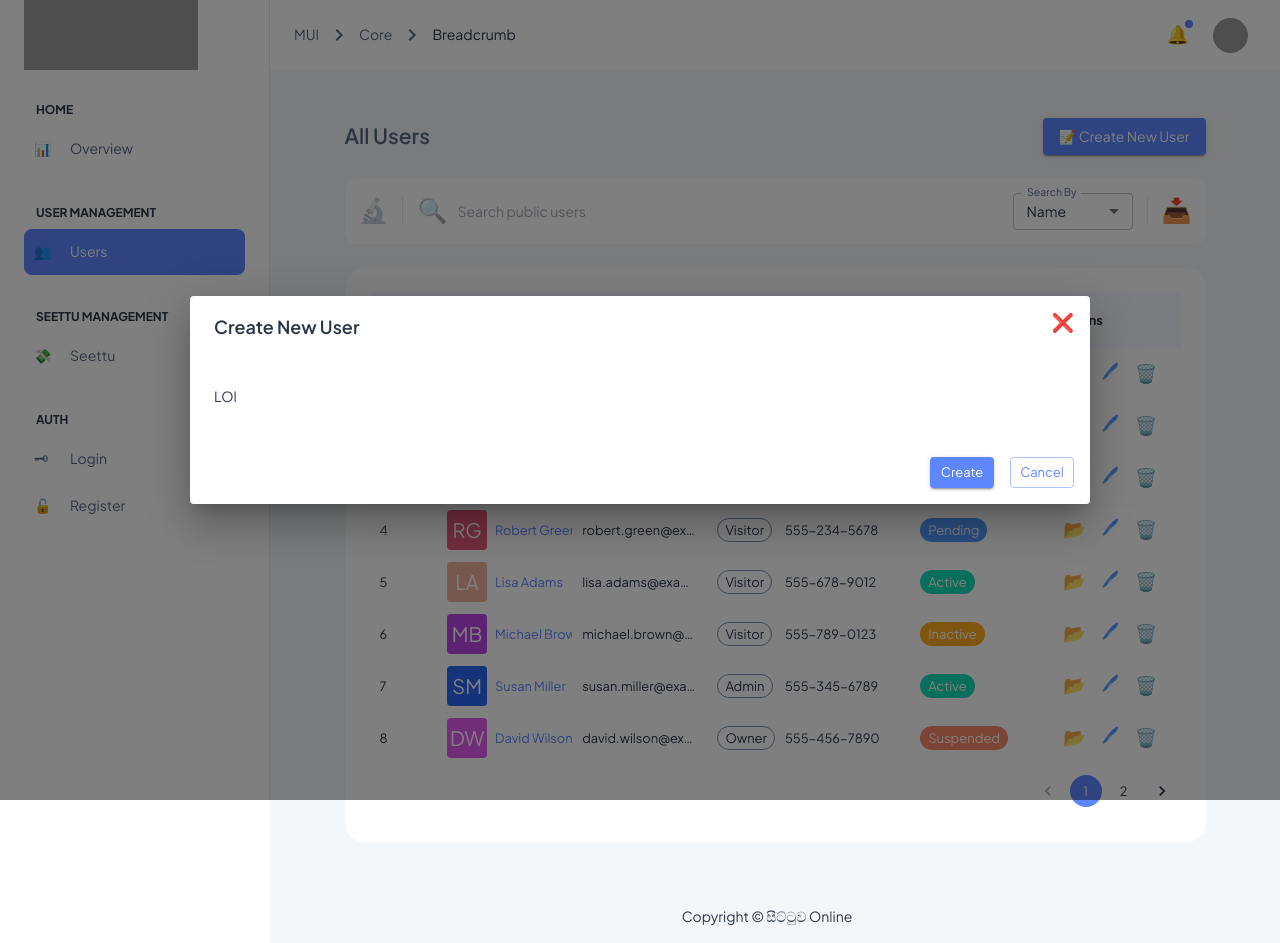
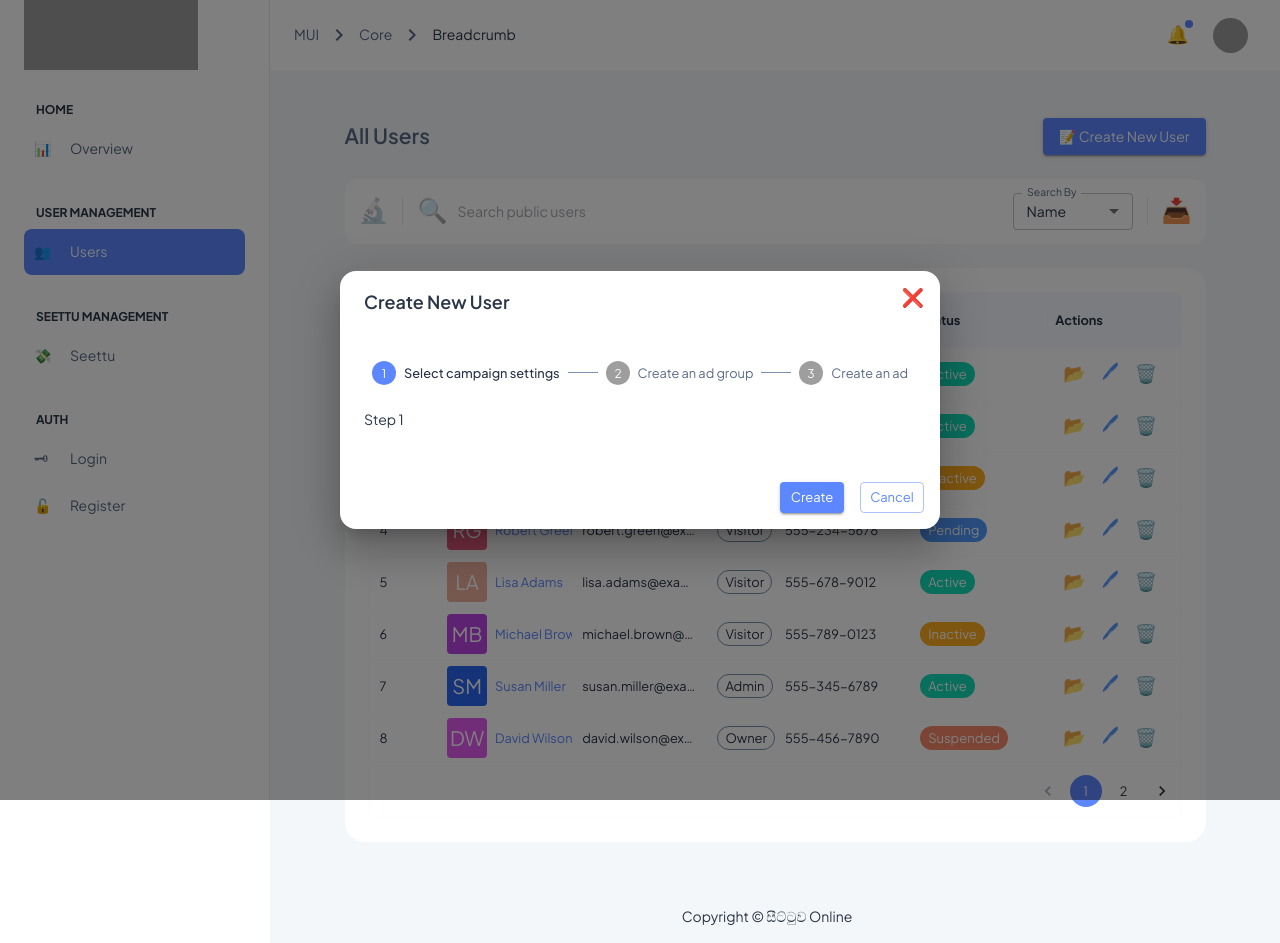
Before and after one commit to gimnathperera/seettuwa-admin, a Next.js app: page /user-management/users in a window 1280 px wide. Both pictures are taken after a click on the button "📝 Create New User". Built offline with nearby package versions, Linux system fonts and the light colour scheme; grey boxes are pictures that could not be loaded.

Commit message:
feat:add create user form

```diff
--- a/app/(dashboard)/user-management/users/page.tsx
+++ b/app/(dashboard)/user-management/users/page.tsx
@@ -16,6 +16,7 @@ import Link from 'next/link';
 import { users } from '@/data/users';
 import { UserStatus } from '@/components';
 import LetterAvatar from '@/components/shared/avatar';
+import UserCreateForm from '@/components/users/create-user-form';
 
 const Users: FC = () => {
   const gridApiRef = useGridApiRef();
@@ -195,9 +196,9 @@ const Users: FC = () => {
         onClose={handleOnUserCreateModalClose}
         onSubmit={handleOnUserCreateSubmit}
         isOpen={userCreateModalOpen}
-        maxWidth='md'
+        maxWidth='sm'
       >
-        <p>LOl</p>
+        <UserCreateForm />
       </Modal>
     </PageContainer>
   );
--- a/components/shared/modal/index.tsx
+++ b/components/shared/modal/index.tsx
@@ -65,6 +65,7 @@ const Modal = ({
       scroll='body'
       onClose={handleOnClose}
       TransitionComponent={Transition}
+      sx={{ '& .MuiDialog-paper': { borderRadius: '1rem' } }}
     >
       <ModalContent>
         <CloseButton color='error' size='small' icon='❌' onClick={handleOnClickClose} />
--- /dev/null
+++ b/components/users/create-user-form/index.tsx
@@ -0,0 +1,37 @@
+import Box from '@mui/material/Box';
+import Stepper from '@mui/material/Stepper';
+import Step from '@mui/material/Step';
+import StepButton from '@mui/material/StepButton';
+import Typography from '@mui/material/Typography';
+import { FC, useState } from 'react';
+
+const steps = ['Select campaign settings', 'Create an ad group', 'Create an ad'];
+
+const UserCreateForm: FC = () => {
+  const [activeStep, setActiveStep] = useState(0);
+
+  const handleStep = (step: number) => () => {
+    setActiveStep(step);
+  };
+
+  return (
+    <Box sx={{ width: '100%' }}>
+      <Stepper nonLinear activeStep={activeStep}>
+        {steps.map((label, index) => (
+          <Step key={label}>
+            <StepButton color='inherit' onClick={handleStep(index)}>
+              {label}
+            </StepButton>
+          </Step>
+        ))}
+      </Stepper>
+      <div>
+        <>
+          <Typography sx={{ mt: 2, mb: 1, py: 1 }}>Step {activeStep + 1}</Typography>
+        </>
+      </div>
+    </Box>
+  );
+};
+
+export default UserCreateForm;
```
